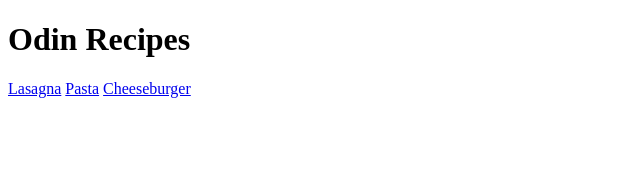
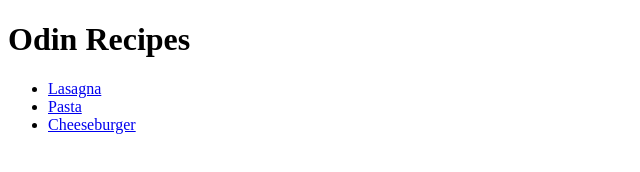
Before and after one commit to erfun50h/Odin-recipes, a plain HTML site: page index.html in a window 1280 px wide. Shown: the whole page, without its empty margins (0-640 px from the left). Drawn offline with Linux system fonts and the light colour scheme.

Commit message:
Put all the links in a list so they won't be in one single line

```diff
--- a/index.html
+++ b/index.html
@@ -7,8 +7,10 @@
 </head>
 <body>
     <h1>Odin Recipes</h1>
-    <a href="./recipes/lasagna.html">Lasagna</a>
-    <a href="./recipes/pasta.html">Pasta</a>
-    <a href="./recipes/cheeseburger.html">Cheeseburger</a>
+    <ul>
+        <li><a href="./recipes/lasagna.html">Lasagna</a></li>
+        <li><a href="./recipes/pasta.html">Pasta</a></li>
+        <li><a href="./recipes/cheeseburger.html">Cheeseburger</a></li>
+    </ul>
 </body>
 </html>
```
